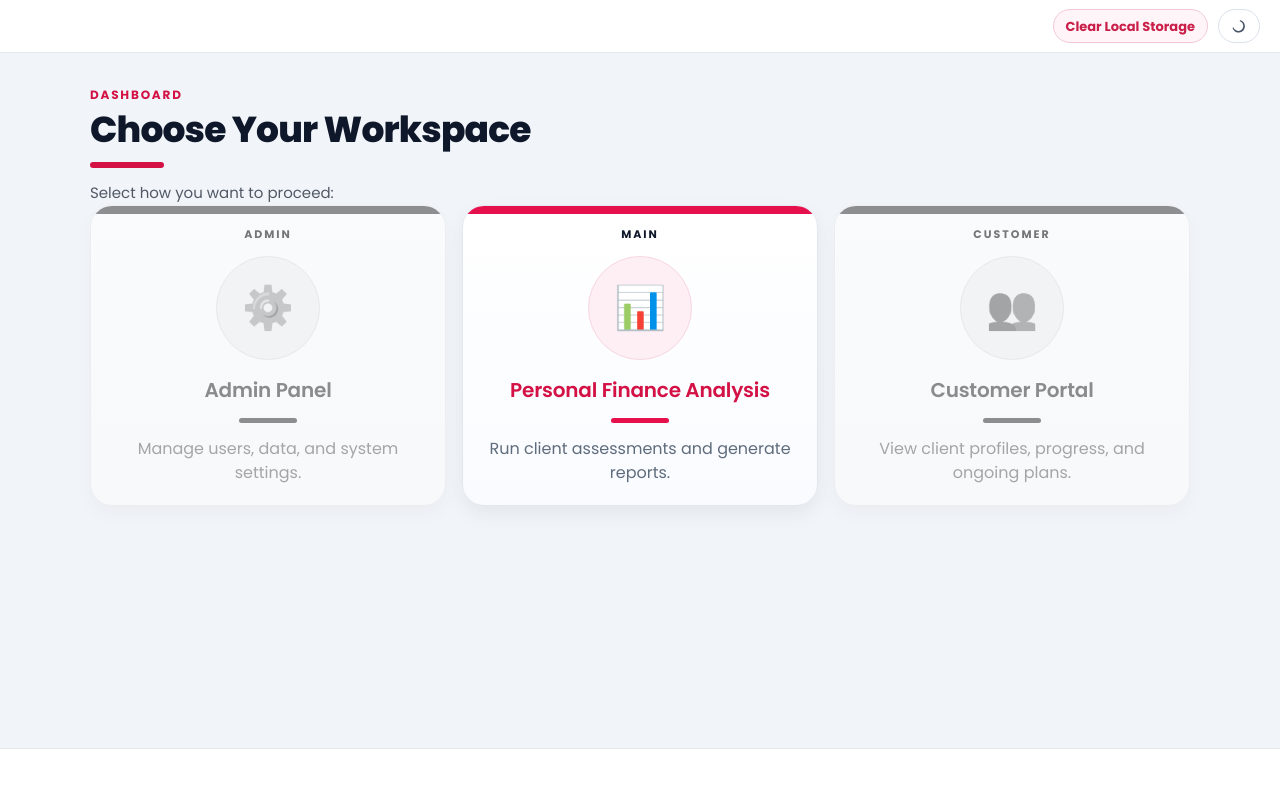
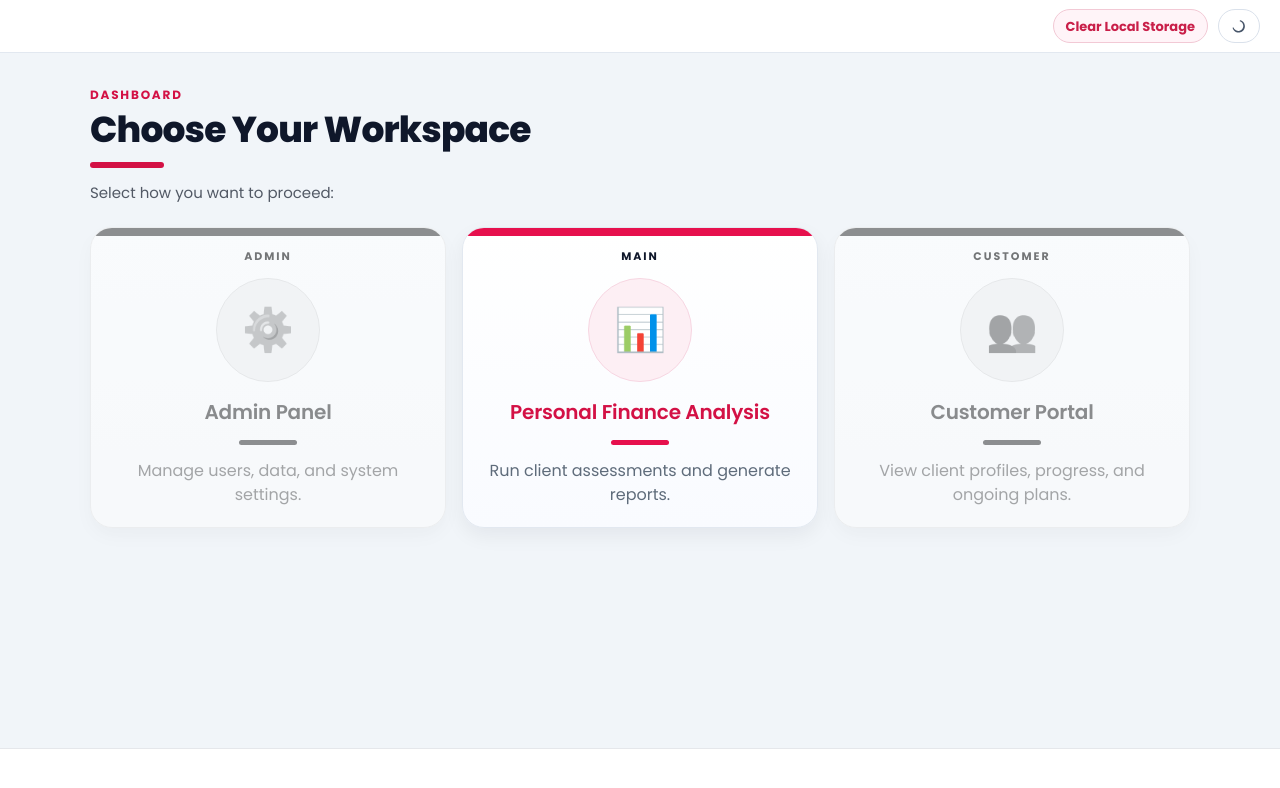
Before and after one commit to anujalamahewa/personal-finance-analysis-app, a Next.js app: page /dashboard in a window 1280 px wide. Shown: the top 788 px of the page. Built offline with nearby package versions, Linux system fonts and the light colour scheme.

Commit message:
minor space fix

```diff
--- a/src/app/(finance)/dashboard/page.module.css
+++ b/src/app/(finance)/dashboard/page.module.css
@@ -43,6 +43,7 @@
 }
 
 .cardGrid {
+  margin-top: 22px;
   display: grid;
   grid-template-columns: repeat(3, minmax(0, 1fr));
   gap: 16px;
```
